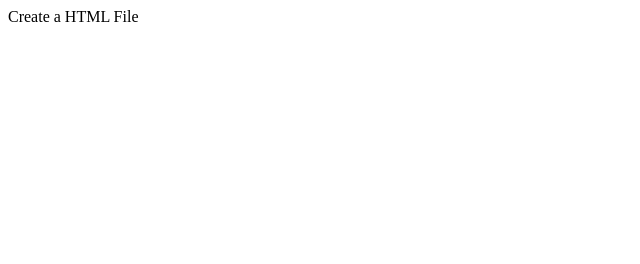
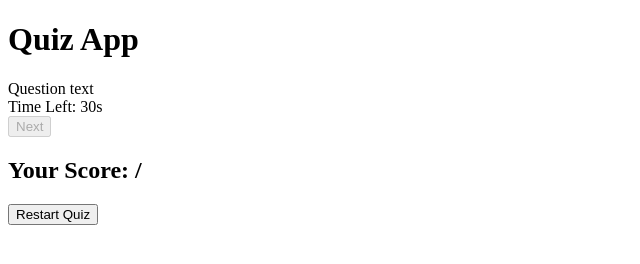
Before and after one commit to SriNavi12/Quiz_App, a plain HTML site: page index.html in a window 1280 px wide. Shown: the whole page, without its empty margins (0-640 px from the left). Drawn offline with Linux system fonts and the light colour scheme.

Commit message:
Update index.html

```diff
--- a/index.html
+++ b/index.html
@@ -1 +1,27 @@
-Create a HTML File
+<!DOCTYPE html>
+<html lang="en">
+<head>
+  <meta charset="UTF-8" />
+  <meta name="viewport" content="width=device-width, initial-scale=1" />
+  <title>Quiz App</title>
+  <link rel="stylesheet" href="style.css" />
+</head>
+<body>
+  <div class="container">
+    <h1>Quiz App</h1>
+    <div id="quiz-container">
+      <div id="question">Question text</div>
+      <div id="options">
+        <!-- Options will go here -->
+      </div>
+      <div id="timer">Time Left: <span id="time">30</span>s</div>
+      <button id="next-btn" disabled>Next</button>
+    </div>
+    <div id="result" class="hide">
+      <h2>Your Score: <span id="score"></span>/<span id="total"></span></h2>
+      <button id="restart-btn">Restart Quiz</button>
+    </div>
+  </div>
+  <script src="script.js"></script>
+</body>
+</html>
```
